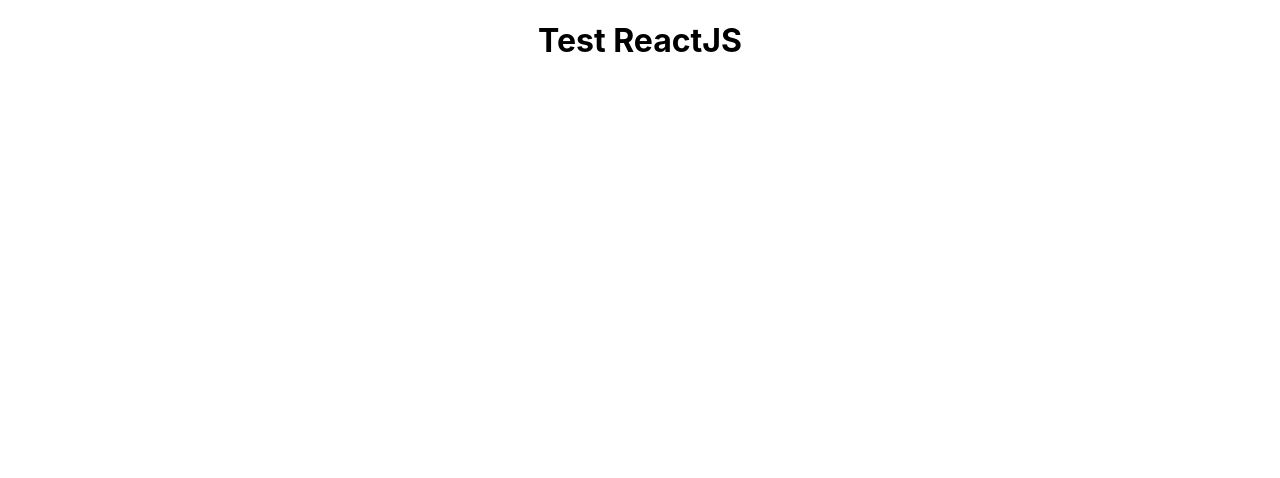
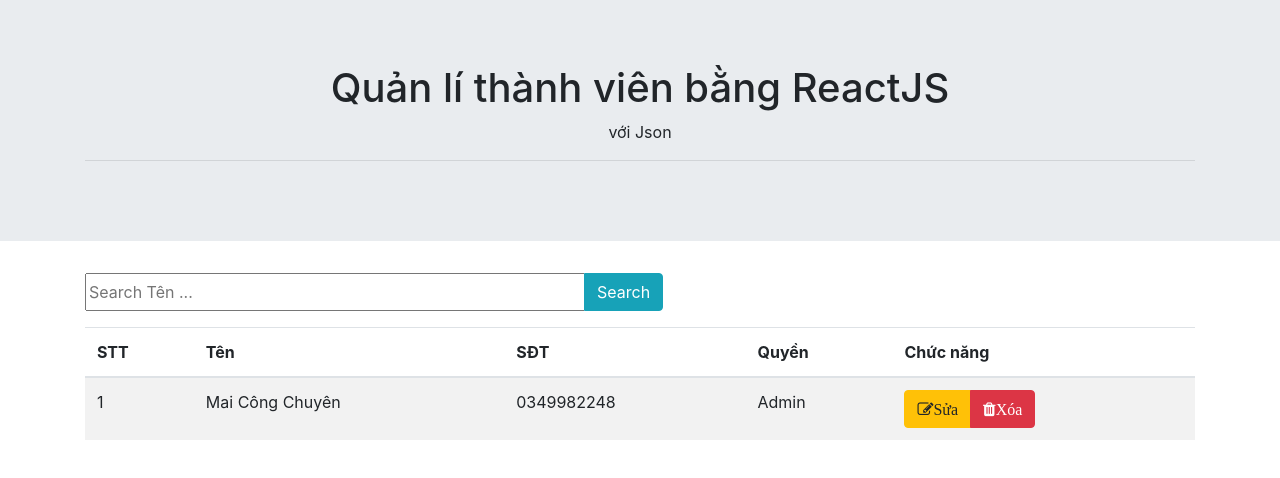
Before and after one commit to chuyenvn92/manageUser, a React (Create React App) app: page / in a window 1280 px wide. Shown: the top 478 px of the page. Built offline with nearby package versions, Linux system fonts and the light colour scheme.

Commit message:
build interface

```diff
--- a/public/index.html
+++ b/public/index.html
@@ -1,18 +1,18 @@
 <!DOCTYPE html>
 <html lang="en">
+
 <head>
   <meta charset="utf-8" />
   <meta name="viewport" content="width=device-width, initial-scale=1" />
   <meta name="theme-color" content="#000000" />
-    <meta
-      name="description"
-      content="Web site created using create-react-app"
-    />
+  <meta name="description" content="Web site created using create-react-app" />
   <!--
       manifest.json provides metadata used when your web app is installed on a
       user's mobile device or desktop. See https://developers.google.com/web/fundamentals/web-app-manifest/
     -->
-    <link rel="manifest" href="%PUBLIC_URL%/manifest.json" />
+  <link rel="stylesheet" href="https://stackpath.bootstrapcdn.com/bootstrap/4.3.1/css/bootstrap.min.css"
+    integrity="sha384-ggOyR0iXCbMQv3Xipma34MD+dH/1fQ784/j6cY/iJTQUOhcWr7x9JvoRxT2MZw1T" crossorigin="anonymous">
+  <link rel="stylesheet" href="https://maxcdn.bootstrapcdn.com/font-awesome/4.7.0/css/font-awesome.min.css">
   <!--
       Notice the use of %PUBLIC_URL% in the tags above.
       It will be replaced with the URL of the `public` folder during the build.
@@ -24,6 +24,7 @@
     -->
   <title>React App</title>
 </head>
+
 <body>
   <noscript>You need to enable JavaScript to run this app.</noscript>
   <div id="root"></div>
@@ -37,5 +38,15 @@
       To begin the development, run `npm start` or `yarn start`.
       To create a production bundle, use `npm run build` or `yarn build`.
     -->
+  <script src="https://code.jquery.com/jquery-3.3.1.slim.min.js"
+    integrity="sha384-q8i/X+965DzO0rT7abK41JStQIAqVgRVzpbzo5smXKp4YfRvH+8abtTE1Pi6jizo"
+    crossorigin="anonymous"></script>
+  <script src="https://cdnjs.cloudflare.com/ajax/libs/popper.js/1.14.7/umd/popper.min.js"
+    integrity="sha384-UO2eT0CpHqdSJQ6hJty5KVphtPhzWj9WO1clHTMGa3JDZwrnQq4sF86dIHNDz0W1"
+    crossorigin="anonymous"></script>
+  <script src="https://stackpath.bootstrapcdn.com/bootstrap/4.3.1/js/bootstrap.min.js"
+    integrity="sha384-JjSmVgyd0p3pXB1rRibZUAYoIIy6OrQ6VrjIEaFf/nJGzIxFDsf4x0xIM+B07jRM"
+    crossorigin="anonymous"></script>
 </body>
+
 </html>
--- a/src/App.js
+++ b/src/App.js
@@ -1,10 +1,23 @@
 import React from 'react';
 import './App.css';
+import Header from "./Components/Header";
+import SearchBar from "./Components/SearchBar";
+import TableData from "./Components/TableData";
 
 function App() {
   return (
-    <div className="App">
-     <h1>Test ReactJS</h1>
+    <div>
+      <Header />
+      <div className="searchForm">
+        <div className="container">
+          <div className="row">
+            <div className="col-12">
+              <SearchBar />
+            </div>
+            <TableData/>
+          </div>
+        </div>
+      </div>
     </div>
   );
 }
--- /dev/null
+++ b/src/Components/Header.js
@@ -0,0 +1,19 @@
+import React, { Component } from 'react';
+
+class Header extends Component {
+    render() {
+        return (
+            <div className="jumbotron jumbotron-fluid">
+                <div className="container text-center">
+                    <h1 className="display-10">
+                        Quản lí thành viên bằng ReactJS
+            </h1>
+                    <p>với Json</p>
+                    <hr />
+                </div>
+            </div>
+        );
+    }
+}
+
+export default Header;
--- /dev/null
+++ b/src/Components/SearchBar.js
@@ -0,0 +1,17 @@
+import React, { Component } from 'react';
+
+class SearchBar extends Component {
+    render() {
+        return (
+            <div className="form-group">
+                <div className="btn-group">
+                    <input placeholder="Search Tên ..." style={{ width: "500px" }} />
+                    <div className="btn btn-info" >
+                        Search</div>
+                </div>
+            </div>
+        );
+    }
+}
+
+export default SearchBar;
--- /dev/null
+++ b/src/Components/TableData.js
@@ -0,0 +1,27 @@
+import React, { Component } from 'react'
+import TableDataRow from './TableDataRow'
+
+class TableData extends Component {
+    render() {
+        return (
+            <div className="col">
+                <table className="table table-striped table-hover">
+                    <thead>
+                        <tr>
+                            <th>STT</th>
+                            <th>Tên</th>
+                            <th>SĐT</th>
+                            <th>Quyền</th>
+                            <th>Chức năng</th>
+                        </tr>
+                    </thead>
+                    <tbody>
+                        <TableDataRow />
+                    </tbody>
+                </table>
+            </div>
+        );
+    }
+}
+
+export default TableData;
--- /dev/null
+++ b/src/Components/TableDataRow.js
@@ -0,0 +1,26 @@
+import React, { Component } from 'react';
+
+class TableDataRow extends Component {
+    render() {
+        return (
+            <tr>
+                <td>1</td>
+                <td>Mai Công Chuyên</td>
+                <td>0349982248</td>
+                <td>Admin</td>
+                <td>
+                    <div className="btn-group">
+                        <div className="btn btn-warning sua">
+                            <i className="fa fa-edit">Sửa</i>
+                        </div>
+                        <div className="btn btn-danger xoa">
+                            <i className="fa fa-trash">Xóa</i>
+                        </div>
+                    </div>
+                </td>
+            </tr>
+        );
+    }
+}
+
+export default TableDataRow;
```
Lines whose indentation alone changed are shown as unchanged.
